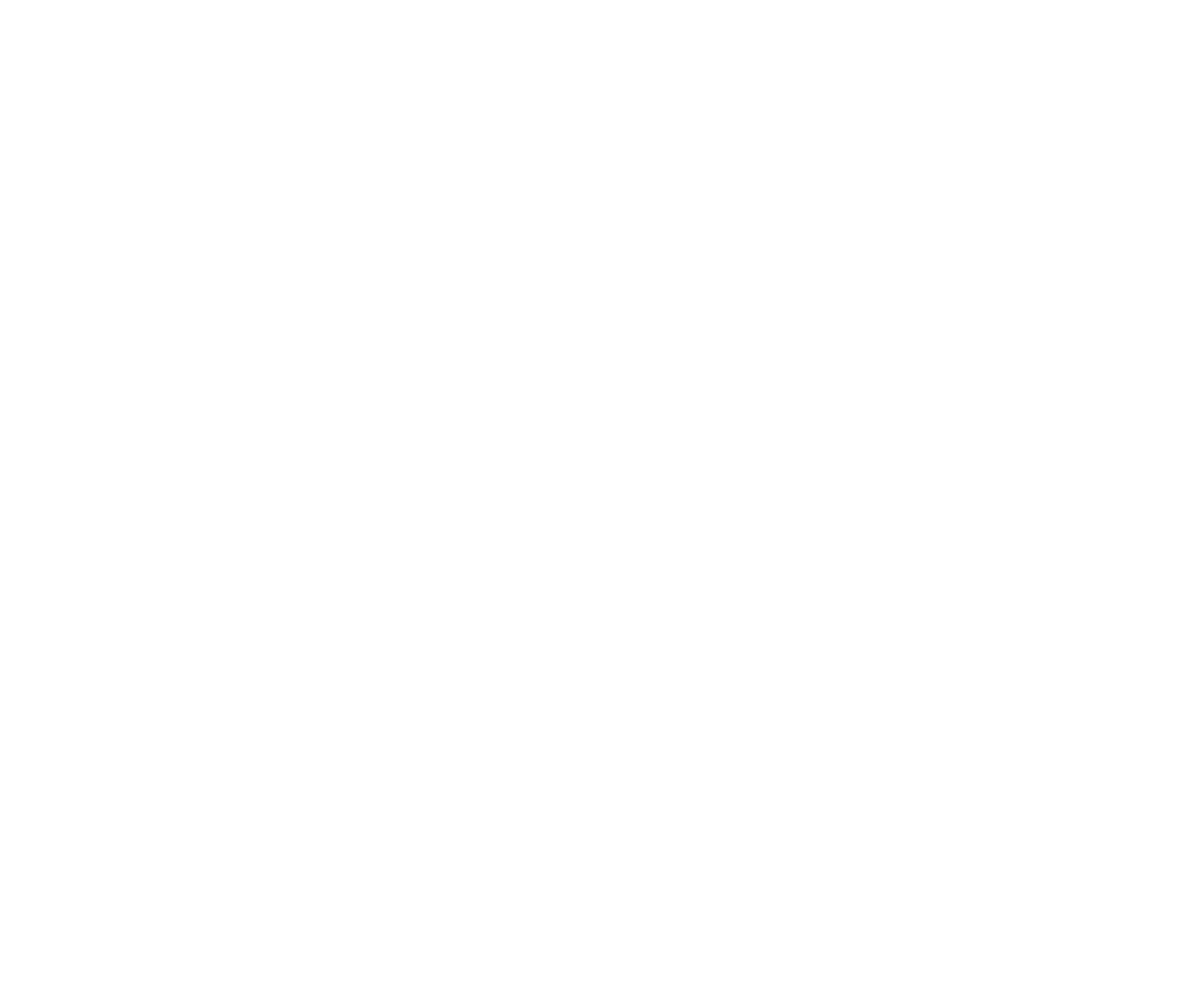
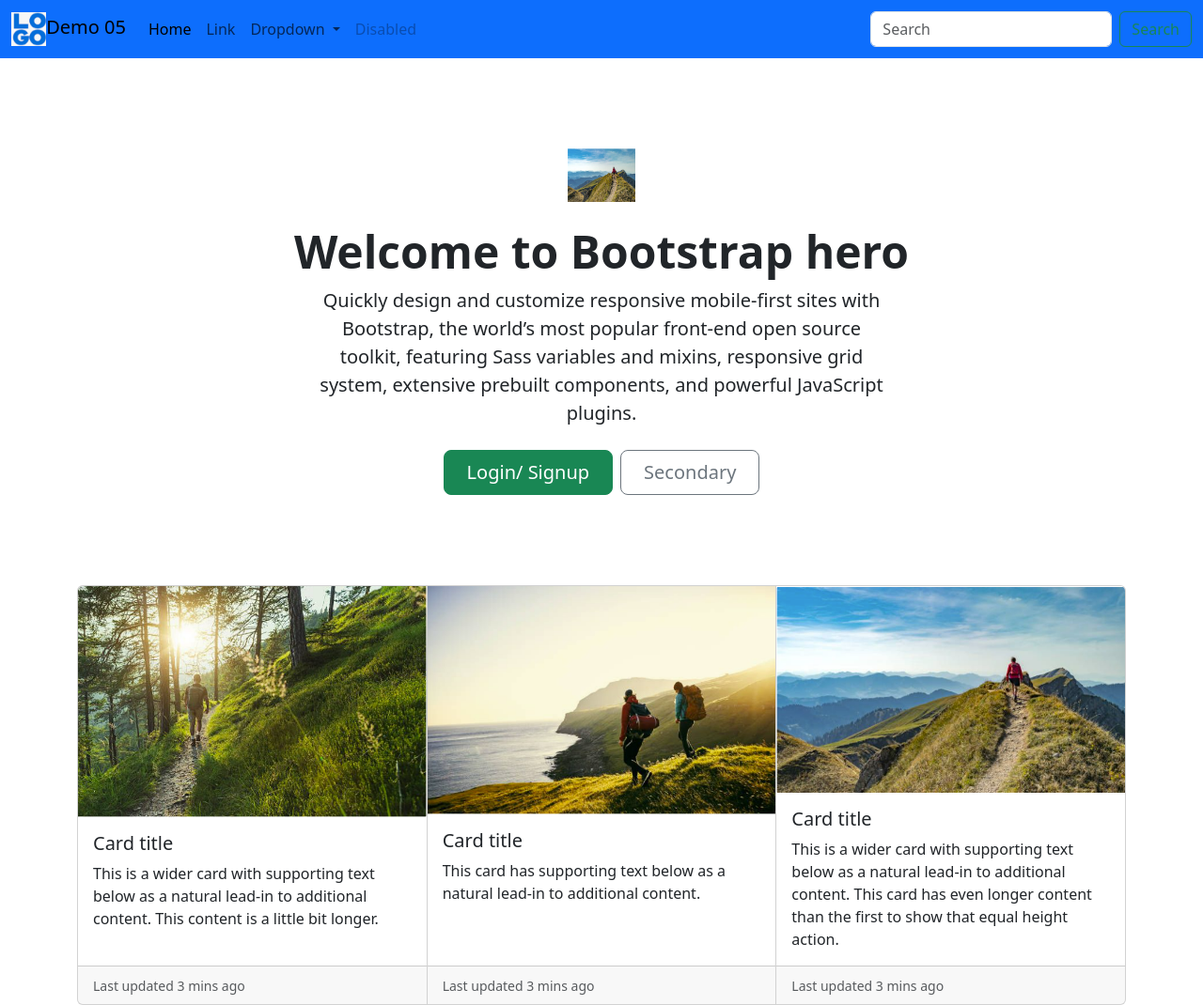
Before and after one commit to lechiben/demo05_Ben_Le, a plain HTML site: page index.html in a window 1280 px wide. Shown: the whole page at 94% size. Before the commit the page ends 800 px from the top, so only its background shows below. Drawn offline with nearby package versions, Linux system fonts and the light colour scheme.

Commit message:
Update index

```diff
--- a/index.html
+++ b/index.html
@@ -1,39 +1,181 @@
 <!DOCTYPE html>
 <html lang="en">
-
-<head>
+  <head>
     <title>My BCIT Project</title>
-    <meta name="comp1800 template" content="My 1800 App">
+    <meta name="comp1800 template" content="My 1800 App" />
 
     <!-- Required meta tags -->
-    <meta charset="utf-8">
-    <meta name="viewport" content="width=device-width, initial-scale=1">
+    <meta charset="utf-8" />
+    <meta name="viewport" content="width=device-width, initial-scale=1" />
 
     <!-- Bootstrap Library CSS CDN go here -->
+    <link
+      href="https://cdn.jsdelivr.net/npm/bootstrap@5.3.2/dist/css/bootstrap.min.css"
+      rel="stylesheet"
+      integrity="sha384-T3c6CoIi6uLrA9TneNEoa7RxnatzjcDSCmG1MXxSR1GAsXEV/Dwwykc2MPK8M2HN"
+      crossorigin="anonymous"
+    />
     <!-- Boostrap Library JS CDN  go here -->
-
+    <script
+      src="https://cdn.jsdelivr.net/npm/bootstrap@5.3.2/dist/js/bootstrap.bundle.min.js"
+      integrity="sha384-C6RzsynM9kWDrMNeT87bh95OGNyZPhcTNXj1NW7RuBCsyN/o0jlpcV8Qyq46cDfL"
+      crossorigin="anonymous"
+    ></script>
     <!-- Other libraries go here -->
 
     <!-- Link to styles of your own -->
     <!-- <link rel="stylesheet" href="./styles/style.css"> -->
-
-</head>
-
-<body>
-
+  </head>
+  <body>
     <!------------------------------>
     <!-- Your HTML Layout go here -->
     <!------------------------------>
     <!-- Stuff for body goes here -->
+    <nav class="navbar navbar-expand-lg navbar-light bg-primary">
+      <div class="container-fluid">
+        <a class="navbar-brand" href="#">
+          <img src="./images/logo.jpg" height="36" />Demo 05</a
+        >
+        <button
+          class="navbar-toggler"
+          type="button"
+          data-bs-toggle="collapse"
+          data-bs-target="#navbarSupportedContent"
+          aria-controls="navbarSupportedContent"
+          aria-expanded="false"
+          aria-label="Toggle navigation"
+        >
+          <span class="navbar-toggler-icon"></span>
+        </button>
+        <div class="collapse navbar-collapse" id="navbarSupportedContent">
+          <ul class="navbar-nav me-auto mb-2 mb-lg-0">
+            <li class="nav-item">
+              <a class="nav-link active" aria-current="page" href="#">Home</a>
+            </li>
+            <li class="nav-item">
+              <a class="nav-link" href="#">Link</a>
+            </li>
+            <li class="nav-item dropdown">
+              <a
+                class="nav-link dropdown-toggle"
+                href="#"
+                id="navbarDropdown"
+                role="button"
+                data-bs-toggle="dropdown"
+                aria-expanded="false"
+              >
+                Dropdown
+              </a>
+              <ul class="dropdown-menu" aria-labelledby="navbarDropdown">
+                <li><a class="dropdown-item" href="#">Action</a></li>
+                <li><a class="dropdown-item" href="#">Another action</a></li>
+                <li><hr class="dropdown-divider" /></li>
+                <li>
+                  <a class="dropdown-item" href="#">Something else here</a>
+                </li>
+              </ul>
+            </li>
+            <li class="nav-item">
+              <a
+                class="nav-link disabled"
+                href="#"
+                tabindex="-1"
+                aria-disabled="true"
+                >Disabled</a
+              >
+            </li>
+          </ul>
+          <form class="d-flex">
+            <input
+              class="form-control me-2"
+              type="search"
+              placeholder="Search"
+              aria-label="Search"
+            />
+            <button class="btn btn-outline-success" type="submit">
+              Search
+            </button>
+          </form>
+        </div>
+      </div>
+    </nav>
+    <div class="px-4 py-5 my-5 text-center">
+      <img
+        class="d-block mx-auto mb-4"
+        src="images/NV01.jpg"
+        alt=""
+        width="72"
+        height="57"
+      />
+      <h1 class="display-5 fw-bold">Welcome to Bootstrap hero</h1>
+      <div class="col-lg-6 mx-auto">
+        <p class="lead mb-4">
+          Quickly design and customize responsive mobile-first sites with
+          Bootstrap, the world’s most popular front-end open source toolkit,
+          featuring Sass variables and mixins, responsive grid system, extensive
+          prebuilt components, and powerful JavaScript plugins.
+        </p>
+        <div class="d-grid gap-2 d-sm-flex justify-content-sm-center">
+          <button type="button" class="btn btn-success btn-lg px-4 gap-3">
+            Login/ Signup
+          </button>
+          <button type="button" class="btn btn-outline-secondary btn-lg px-4">
+            Secondary
+          </button>
+        </div>
+      </div>
+    </div>
 
-
+    <div class="container">
+      <div class="card-group">
+        <div class="card">
+          <img src="images/hike1.jpg" class="card-img-top" alt="..." />
+          <div class="card-body">
+            <h5 class="card-title">Card title</h5>
+            <p class="card-text">
+              This is a wider card with supporting text below as a natural
+              lead-in to additional content. This content is a little bit
+              longer.
+            </p>
+          </div>
+          <div class="card-footer">
+            <small class="text-muted">Last updated 3 mins ago</small>
+          </div>
+        </div>
+        <div class="card">
+          <img src="images/hike2.jpg" class="card-img-top" alt="..." />
+          <div class="card-body">
+            <h5 class="card-title">Card title</h5>
+            <p class="card-text">
+              This card has supporting text below as a natural lead-in to
+              additional content.
+            </p>
+          </div>
+          <div class="card-footer">
+            <small class="text-muted">Last updated 3 mins ago</small>
+          </div>
+        </div>
+        <div class="card">
+          <img src="images/hike3.jpg" class="card-img-top" alt="..." />
+          <div class="card-body">
+            <h5 class="card-title">Card title</h5>
+            <p class="card-text">
+              This is a wider card with supporting text below as a natural
+              lead-in to additional content. This card has even longer content
+              than the first to show that equal height action.
+            </p>
+          </div>
+          <div class="card-footer">
+            <small class="text-muted">Last updated 3 mins ago</small>
+          </div>
+        </div>
+      </div>
+    </div>
     <!---------------------------------------------->
     <!-- Your own JavaScript functions go here    -->
     <!---------------------------------------------->
 
     <!-- Link to scripts of your own -->
     <!-- <script src="./scripts/script.js"></script> -->
-
-</body>
-
+  </body>
 </html>
```
